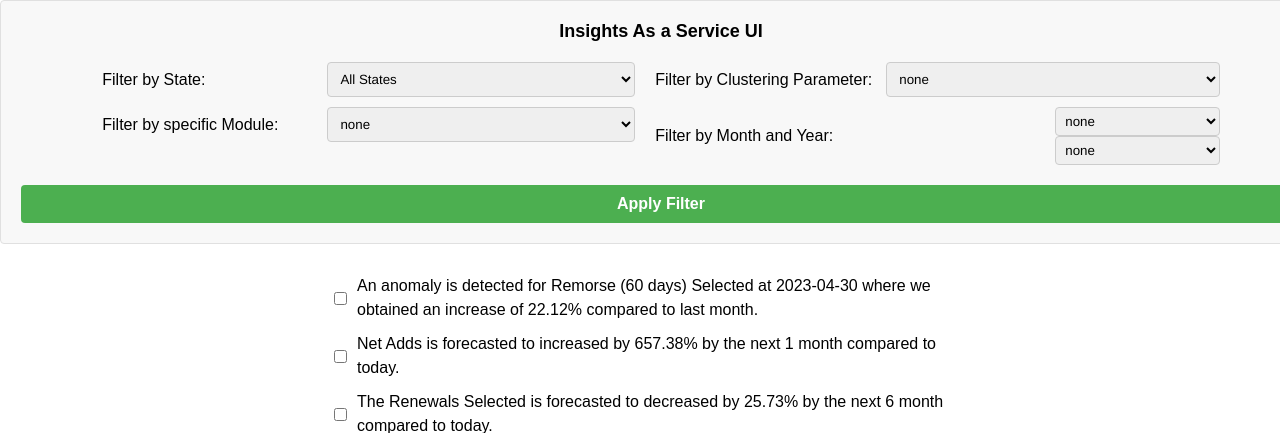
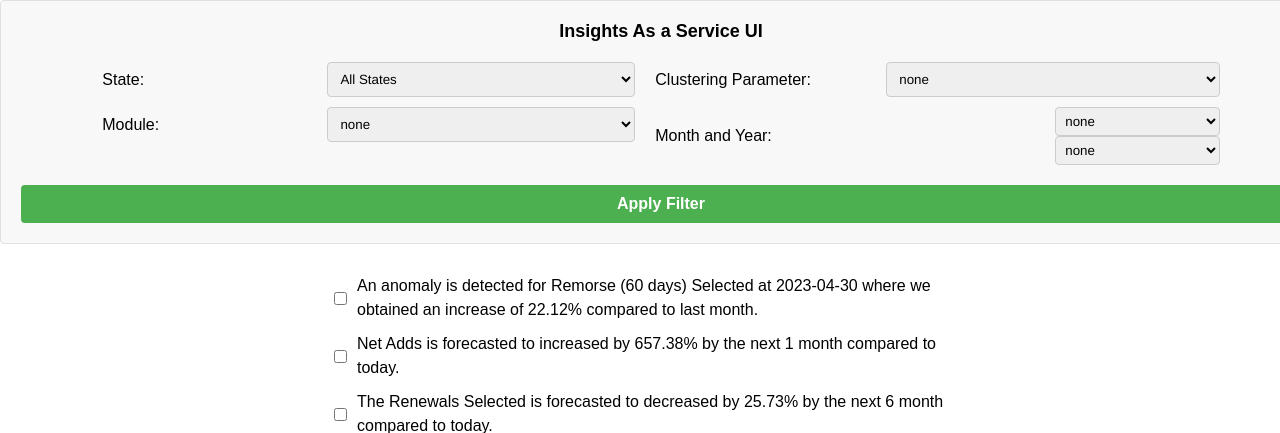
Before and after one commit to karanwxliaa/UIUX, a Flask app: page / in a window 1280 px wide; the page is wider, and only the part inside the window is pictured. Shown: the top 433 px of that part. Run offline with Flask 3, Linux system fonts and the light colour scheme.

Commit message:
Add files via upload

```diff
--- a/app.py
+++ b/app.py
@@ -13,8 +13,8 @@ app = Flask(__name__)
 app.config['MAIL_SERVER'] = 'smtp.gmail.com'
 app.config['MAIL_PORT'] = 587
 app.config['MAIL_USE_TLS'] = False  # Adjust this as needed
-app.config['MAIL_USERNAME'] = 'prodjkarma@gmail.com'
-app.config['MAIL_PASSWORD'] = 'Temp@1234'
+app.config['MAIL_USERNAME'] = ''
+app.config['MAIL_PASSWORD'] = ''
 
 
 mail = Mail(app)
@@ -83,7 +83,7 @@ def send_email():
         response_message = 'Email sent successfully!'
     except Exception as e:
         print(e)
-        response_message = 'Email sent successfully!'
+        response_message = 'Error sending email'
 
     return jsonify({"message": response_message})
 
@@ -109,4 +109,4 @@ def submit_filters():
     return jsonify({"message": "Filter details received successfully!"})
 
 if __name__ == '__main__':
-    app.run(debug=True)
+    app.run(debug=True, port=8080)
--- a/templates/index.html
+++ b/templates/index.html
@@ -140,7 +140,7 @@ select {
                 <div id="filters" style="display:flex; justify-content: center;" >
                     <div style="padding:10px">
                         <div class="filter-item">
-                    <label for="state-filter">Filter by State:  </label>
+                    <label for="state-filter">State:  </label>
                     <select id="state-filter">
                         <option value="all">All States</option>
                         <option value="AL">Alabama</option>
@@ -196,7 +196,7 @@ select {
                     </select>
                         </div>
                         <div class="filter-item">
-                            <label for="container-filter">Filter by specific Module:  </label>
+                            <label for="container-filter">Module:  </label>
                             <select id="container-filter">
                                 <option value="option1">none</option>
                                 <option value="option2">Option 2</option>
@@ -206,7 +206,7 @@ select {
                     </div>
                     <div style="padding:10px">
                         <div class="filter-item">
-                    <label for="clustering-filter">Filter by Clustering Parameter:  </label>
+                    <label for="clustering-filter">Clustering Parameter:  </label>
                     <select id="clustering-filter">
                         <option value="option1">none</option>
                         <option value="option2">Option 2</option>
@@ -214,7 +214,7 @@ select {
                     </select>
                         </div>
                         <div class="filter-item">
-                    <label>Filter by Month and Year:  </label>
+                    <label>Month and Year:  </label>
                     <div class="calendar-dropdown">
                         <select>
                             <option value="0">none</option>
@@ -298,17 +298,19 @@ select {
                 });
                 </script>
 
+
             <div class="left-side-box">
                 <div class="left-side" id="leftSide">
                     <!-- Entries will be populated here -->
                 </div>
             </div>
 
-
-
-
-
-
+            <style>
+                /* Define the style for highlighting */
+                .highlighted {
+                    background-color: yellow; /* You can customize the highlighting style */
+                }
+            </style>
 
             <script>
                 // Fetch entries from the Flask API and populate checkboxes
@@ -327,6 +329,11 @@ select {
                             checkboxContainer.appendChild(checkbox);
                             checkboxContainer.appendChild(label);
                             leftSide.appendChild(checkboxContainer);
+
+                            // Add event listener to the checkbox
+                            checkbox.addEventListener('click', () => {
+                                checkboxContainer.classList.toggle('highlighted');
+                            });
                         });
 
                         // Add a submit button to the left side
@@ -334,9 +341,6 @@ select {
                         submitButton.textContent = 'Submit Selected Queries';
                         submitButton.className = 'submit-button';
                         leftSide.appendChild(submitButton);
-
-
-
 
                         // Add event listener to the submit button
                         submitButton.addEventListener('click', () => {
@@ -359,6 +363,7 @@ select {
             </script>
 
 
+
         </div>
     </div>
 
--- a/templates/selected_queries.html
+++ b/templates/selected_queries.html
@@ -109,8 +109,8 @@
                 alert(data.message);
             })
             .catch(error => {
-                console.error('Sent Sucessfully!');
-                alert('Sent Sucessfully!');
+                console.error('Error');
+                alert('Error!');
             });
         });
     </script>
```
Lines whose indentation alone changed are shown as unchanged.
